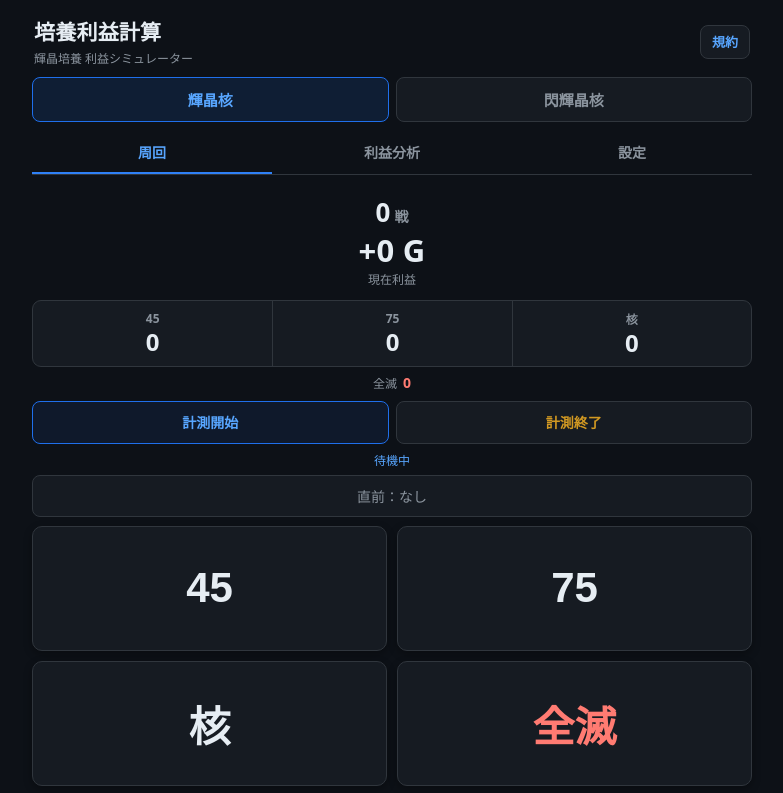
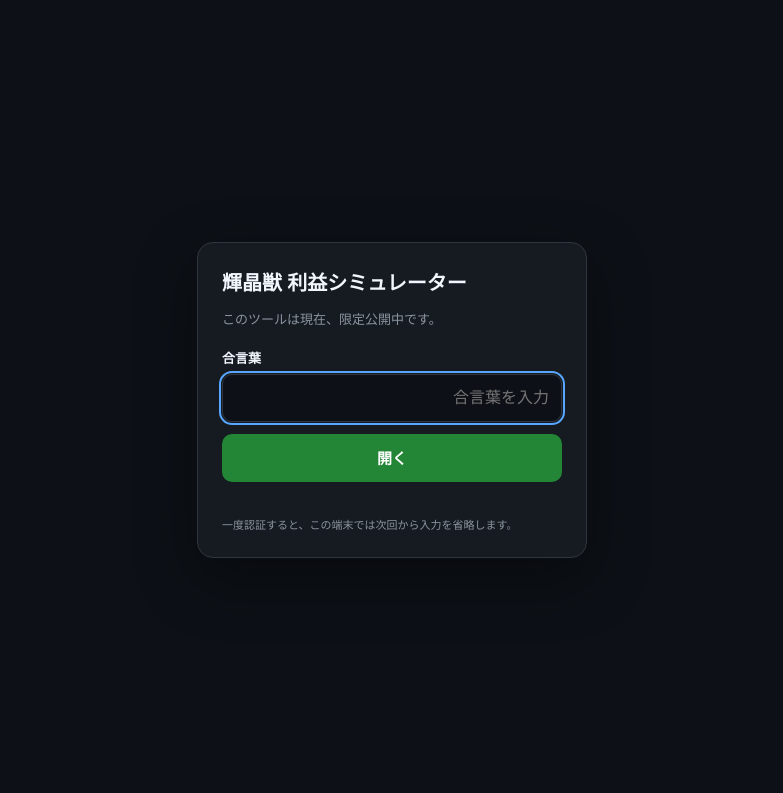
Before and after one commit to yami-dq/dqx-profit-tool, a plain HTML site: page index.html in a window 1280 px wide. Shown: the top 793 px of the page, without its empty margins (248-1031 px from the left). Drawn offline with Linux system fonts and the light colour scheme.

Commit message:
Add files via upload

```diff
--- a/app.js
+++ b/app.js
@@ -1,3 +1,32 @@
+// v7.27 simple access gate.
+// This is a lightweight sharing gate, not server-side authentication.
+// Change this one value when you want to rotate the Discord passphrase.
+const ACCESS_PHRASE="kakera";
+const ACCESS_KEY="dqx-profit-access-v1";
+function initAccessGate(){
+  const gate=document.getElementById("accessGate"),input=document.getElementById("accessPhrase");
+  const submit=document.getElementById("accessSubmit"),error=document.getElementById("accessError");
+  if(!gate||!input||!submit) return;
+  if(localStorage.getItem(ACCESS_KEY)==="ok"){gate.hidden=true;return;}
+  gate.hidden=false;
+  document.documentElement.classList.add("access-locked");
+  const tryOpen=()=>{
+    if(input.value===ACCESS_PHRASE){
+      localStorage.setItem(ACCESS_KEY,"ok");
+      gate.hidden=true;document.documentElement.classList.remove("access-locked");
+      input.value="";error.textContent="";
+    }else{
+      error.textContent="合言葉が違います。";
+      input.select();
+    }
+  };
+  submit.addEventListener("click",tryOpen);
+  input.addEventListener("keydown",e=>{if(e.key==="Enter")tryOpen();});
+  setTimeout(()=>input.focus(),0);
+}
+if(document.readyState==="loading") document.addEventListener("DOMContentLoaded",initAccessGate);
+else initAccessGate();
+
 const STORAGE_KEY = "dqx-profit-v7.7";
 const PREV75_KEY = "dqx-profit-v7.5";
 const PREV74_KEY = "dqx-profit-v7.4";
@@ -337,7 +366,10 @@ function drawPriceProfitChart(){
   if(current>=xMin&&current<=xMax){
     const cx=sx(current), currentExpected=calcExpectedProfit(current), cy=sy(currentExpected);
     // Current price: vertical guide plus horizontal guide from the y-axis to the blue point.
-    ctx.save();ctx.strokeStyle="#3fb950";ctx.lineWidth=2;ctx.setLineDash([5,5]);
+    ctx.save();
+    // Keep the green guide strictly inside the graph plotting rectangle.
+    ctx.beginPath();ctx.rect(L,T,W-L-R,H-T-B);ctx.clip();
+    ctx.strokeStyle="#3fb950";ctx.lineWidth=2;ctx.setLineDash([5,5]);
     ctx.beginPath();ctx.moveTo(cx,T);ctx.lineTo(cx,H-B);ctx.stroke();
     if(currentExpected>=yMin&&currentExpected<=yMax){ctx.beginPath();ctx.moveTo(L,cy);ctx.lineTo(cx,cy);ctx.stroke();}
     ctx.restore();
--- a/index.html
+++ b/index.html
@@ -10,6 +10,18 @@
   <link rel="apple-touch-icon" sizes="180x180" href="./apple-touch-icon.png">
 </head>
 <body>
+<div id="accessGate" class="access-gate" hidden>
+  <div class="access-gate-card">
+    <div class="access-gate-title">輝晶獣 利益シミュレーター</div>
+    <p>このツールは現在、限定公開中です。</p>
+    <label for="accessPhrase">合言葉</label>
+    <input id="accessPhrase" type="password" autocomplete="off" inputmode="text" placeholder="合言葉を入力">
+    <button id="accessSubmit" type="button">開く</button>
+    <div id="accessError" class="access-error" aria-live="polite"></div>
+    <p class="access-gate-note">一度認証すると、この端末では次回から入力を省略します。</p>
+  </div>
+</div>
+
   <div class="app">
     <header class="app-header">
       <div>
@@ -156,7 +168,7 @@
               <p class="about-note">本ツールは個人制作の非公式ツールであり、ゲーム運営・開発元とは関係ありません。</p>
             </div>
           </details>
-          <div class="app-version">DQX 輝晶獣 利益シミュレーター　v7.26</div>
+          <div class="app-version">DQX 輝晶獣 利益シミュレーター　v7.27</div>
         </section>
       </section>
 
--- a/service-worker.js
+++ b/service-worker.js
@@ -1,4 +1,4 @@
-const CACHE_NAME = "dqx-profit-v7.26";
+const CACHE_NAME = "dqx-profit-v7.27";
 const ASSETS = [
   "./apple-touch-icon.png","./","./index.html","./style.css","./app.js","./manifest.json","./icons/icon-192.png","./icons/icon-512.png"];
 self.addEventListener("install",e=>{self.skipWaiting();e.waitUntil(caches.open(CACHE_NAME).then(c=>c.addAll(ASSETS)))});
--- a/style.css
+++ b/style.css
@@ -84,3 +84,17 @@
 @media(max-width:370px){
   .drop-pie-legend{grid-template-columns:1fr}
 }
+
+/* v7.27 simple limited-access gate */
+.access-locked{overflow:hidden}
+.access-gate[hidden]{display:none!important}
+.access-gate{position:fixed;inset:0;z-index:99999;display:grid;place-items:center;padding:20px;background:#0d1117}
+.access-gate-card{width:min(100%,390px);padding:24px;border:1px solid #30363d;border-radius:16px;background:#161b22;box-shadow:0 20px 60px rgba(0,0,0,.45);color:#f0f6fc}
+.access-gate-title{font-size:20px;font-weight:800;margin-bottom:8px}
+.access-gate-card p{color:#8b949e;font-size:13px;line-height:1.6}
+.access-gate-card label{display:block;margin:18px 0 7px;font-size:13px;font-weight:700}
+.access-gate-card input{box-sizing:border-box;width:100%;min-height:48px;padding:10px 12px;border:1px solid #30363d;border-radius:10px;background:#0d1117;color:#f0f6fc;font-size:16px}
+.access-gate-card input:focus{outline:2px solid #58a6ff;outline-offset:1px}
+.access-gate-card button{width:100%;min-height:48px;margin-top:12px;border:0;border-radius:10px;background:#238636;color:#fff;font-size:15px;font-weight:800;cursor:pointer}
+.access-error{min-height:20px;margin-top:9px;color:#ff7b72;font-size:13px}
+.access-gate-note{margin:5px 0 0!important;font-size:11px!important}
```
Also changed, not shown: 1 other file.
